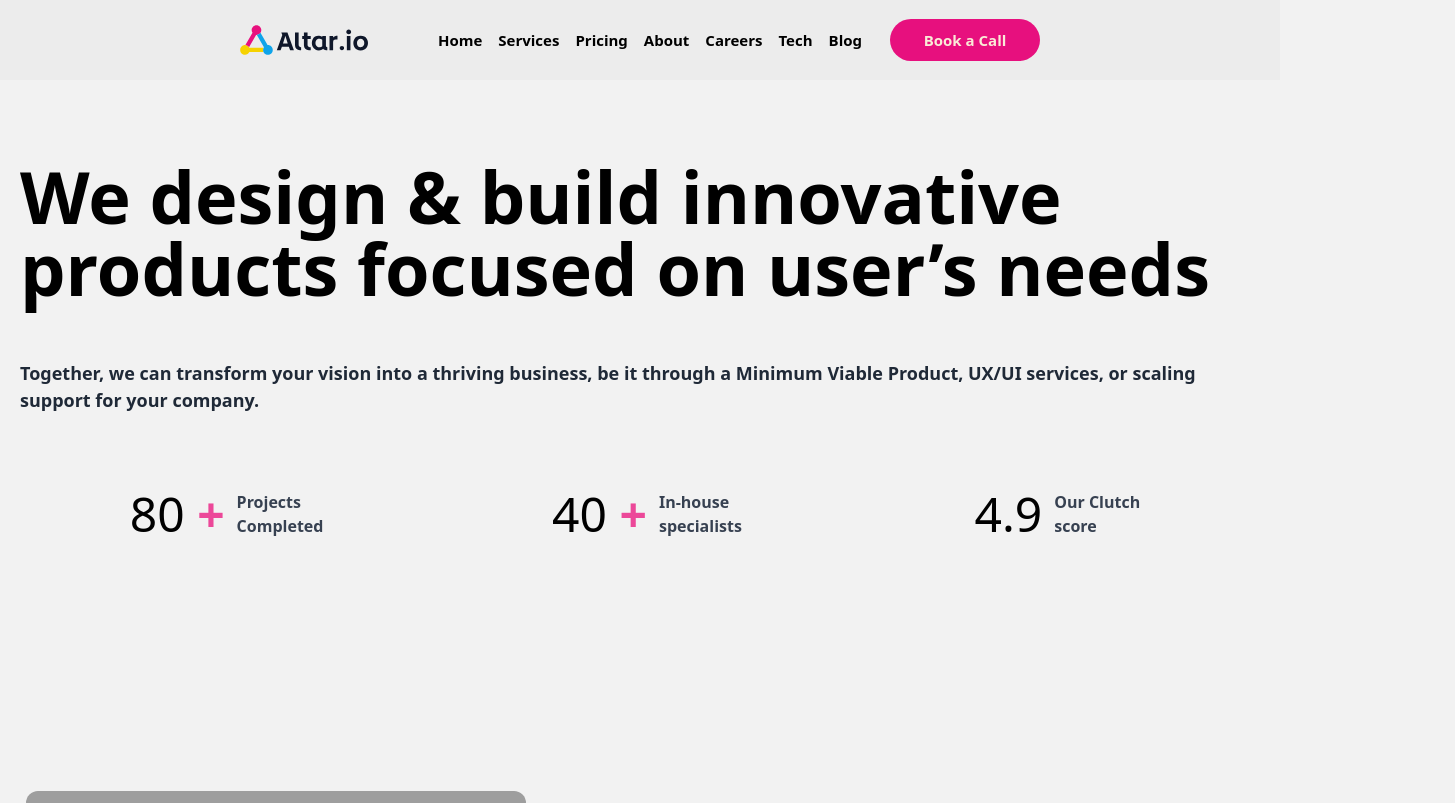
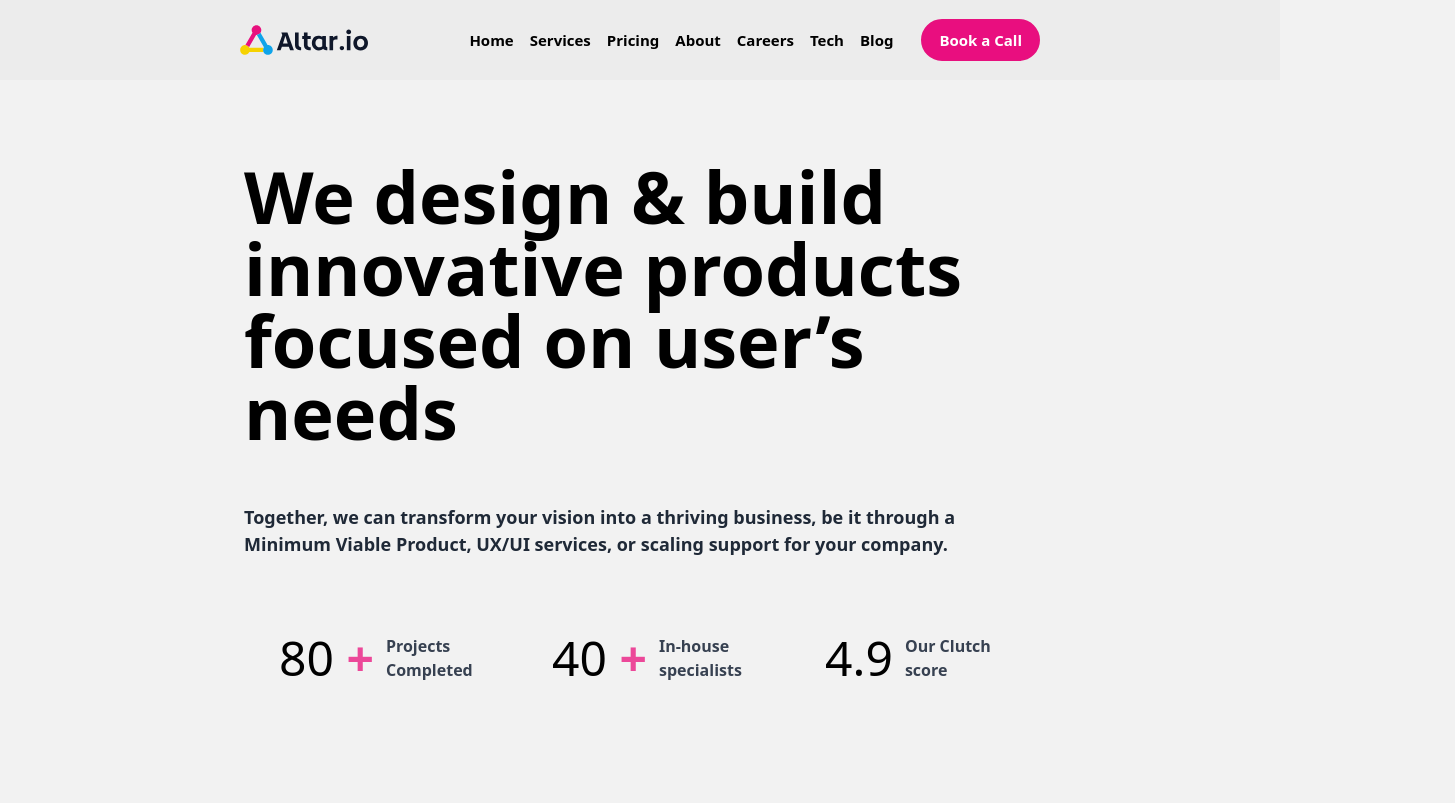
Before and after one commit to maxxkh/react-fronEnd-1, a React (Create React App) app: page /react-fronEnd-1/services in a window 1280 px wide. Shown: the top 803 px of the page, 1455 px wide, since content can reach past the window. Built offline with nearby package versions, Linux system fonts and the light colour scheme; grey boxes are pictures that could not be loaded.

Commit message:
the services page is complete now

```diff
--- a/src/Components/Accordion/Accordion.jsx
+++ b/src/Components/Accordion/Accordion.jsx
@@ -43,7 +43,7 @@ const data = [
 
 export default function AccordionUsage() {
   return (
-    <div>
+    <div className=' lg:mx-56'>
         {data.map((item) => (
             <Accordion key={item.id}>
                 <AccordionSummary
@@ -51,7 +51,9 @@ export default function AccordionUsage() {
                 aria-controls="panel1-content"
                 id="panel1-header"
                 >
-                <Typography component="span"><span  className='font-semibold text-xl'>{item.title}</span> </Typography>
+                    <span className='p-4 '>
+                        <Typography component="span"><span  className='accordiantitle font-semibold text-xl'>{item.title}</span> </Typography>
+                    </span>
                 </AccordionSummary>
                 <AccordionDetails>
                     <span  className=' text-[17px] text-gray-700'>
@@ -60,8 +62,6 @@ export default function AccordionUsage() {
                 </AccordionDetails>
             </Accordion>
         ))}
-
-
     </div>
   );
 }
--- a/src/Components/Carousel/index.jsx
+++ b/src/Components/Carousel/index.jsx
@@ -9,21 +9,21 @@ function CarouselV2() {
   const carouselData = [
     {
       image: "https://altar.io/wp-content/uploads/2024/11/Screenshot-2024-11-06-at-18.22.40-1024x565.png.webp",
-      title: "Capital One",
+      title: "Krepling",
       description:
         "Capital One Shopping looks for better offers, instantly searches for and applies available coupon codes at checkout.",
     },
     {
       image: "https://altar.io/wp-content/uploads/2023/12/SYNAPSE-1-1024x533.png.webp",
-      title: "Another Title",
+      title: "Synapse",
       description:
-        "This is another example description for the carousel item.",
+        'Synapse Credit is a fintech tool developed in partnership with AlixPartners that allows financial institutions to assess the credit scoring of offline retailers.',
     },
     {
       image: "https://altar.io/wp-content/uploads/2023/11/Ovvio-Cover-1024x584.png.webp",
-      title: "Yet Another Title",
+      title: "Ovvio",
       description:
-        "This is yet another example description for the carousel item.",
+      "Ovvio is a peer-to-peer knowledge-sharing platform where “Knowledge Seekers” can get in touch with the right “Knowledge Giver” that has the right experience and wisdom to answer their questions. Givers have a direct channel to monetise their knowledge and wisdom just by sharing it with Seekers on peer-to-peer dynamics.",
     },
   ];
 
--- a/src/Components/Clients/ClientInfo.jsx
+++ b/src/Components/Clients/ClientInfo.jsx
@@ -3,10 +3,10 @@ export default function ClientInfo() {
         <section className="clientInfo px-5 text-center mt-10">
             <h1 className="text-4xl font-bold"> Our clients are seen on...</h1>
             <div className="clientsList flex items-center flex-wrap flex-col pt-10 md:flex-row md:justify-center md:gap-20">
-                <img src="https://altar.io/wp-content/uploads/2023/12/brand-forbes.png.webp" alt="" className="clientLogo" />
-                <img src="https://altar.io/wp-content/uploads/2024/09/techcrunch-vector-logo.svg" alt="" className="clientLogo" />
-                <img src="https://altar.io/wp-content/uploads/2024/09/Fast_Company_logo.svg" alt="" className="clientLogo" />
-                <img src="https://altar.io/wp-content/uploads/2024/09/techcrunch-vector-logo.svg" alt="" className="clientLogo" />
+                <img src="https://altar.io/wp-content/uploads/2023/12/brand-forbes.png.webp" alt="" className="clientLogo md:w-40" />
+                <img src="https://altar.io/wp-content/uploads/2024/09/techcrunch-vector-logo.svg" alt="" className="clientLogo md:w-40" />
+                <img src="https://altar.io/wp-content/uploads/2024/09/Fast_Company_logo.svg" alt="" className="clientLogo md:w-40" />
+                <img src="https://altar.io/wp-content/uploads/2024/09/techcrunch-vector-logo.svg" alt="" className="clientLogo md:w-40" />
             </div>
         </section>
     )
--- a/src/Components/HeroSection/ServicesHero.jsx
+++ b/src/Components/HeroSection/ServicesHero.jsx
@@ -67,7 +67,7 @@ function Timer() {
 
 export default function ServicesHero() {
     return (
-        <section className="servicesHero px-5">
+        <section className="servicesHero px-5 lg:mx-56">
             <div className="text">
                 <h1 className="text-5xl font-bold pt-20 md:text-7xl">We design & build innovative products focused on user’s needs</h1>
                 <p className="font-semibold text-[18px] text-gray-800 pt-14">Together, we can transform your vision into a thriving business, be it through a Minimum Viable Product, UX/UI services, or scaling support for your company.</p>
--- a/src/Components/Qualities/Qualities.jsx
+++ b/src/Components/Qualities/Qualities.jsx
@@ -17,12 +17,14 @@ const data = [
 
 export default function Qualities(params) {
     return(
-        <section className="QualitiesSection overflow-x-hidden bg-white my-10 py-10 px-5">
+        <section className="QualitiesSection lg:px-56 lg:inline-flex overflow-x-hidden  bg-white my-10 py-10 px-5">
+            <div className="textContainer lg:w-[40%]">
+
                 <div className="topText">
                     <h1 className="text-4xl font-bold">Why choose Altar for your next business venture?</h1>
                     <p className="text-gray-700 mt-5 text-[16px] font-semibold">Our company was formed by ex-startup founders that learned how to bring new innovative products to market by doing it.</p>
                 </div>
-                <div className="qualities pt-10">
+                <div className="qualities lg:px-5  pt-10">
                     {data.map((item, index) => (
                         <div key={index} className="qualityCard mt-5 bg-white shadow-md rounded-lg p-5">
                             <h1 className="  text-[156x] font-bold flex items-center gap-3">
@@ -33,7 +35,8 @@ export default function Qualities(params) {
                         </div>
                     ))}
                 </div>
-                <div className="img h-screen w-[1000px] ">
+            </div>
+            <div className="img h-screen w-[1000px]  lg:w-[800px] overflow-hidden ">
                 <img
                     className="w-full h-auto translate-x-[-150px] md:translate-x-0 md:w-[800px]"
                     src="https://altar.io/wp-content/uploads/2023/12/fave-mockup-phone.png"
--- a/src/Components/ServicesSection/Services.jsx
+++ b/src/Components/ServicesSection/Services.jsx
@@ -10,7 +10,7 @@ import Card from "./Card/Card"
 export default function Services(props) {
     console.log(img1)
     return(
-        <section className=" services "
+        <section className=" services md:mx-0 lg:mx-48 "
 
         >
             <div className="serviceInfo lg:w-2/4 ">
@@ -24,8 +24,7 @@ export default function Services(props) {
 
                 </p>
             </div>
-
-            <div className="cards flex flex-wrap lg:justify-center lg:gap-3 items-center  mt-10 " >
+            <div className="cards flex flex-wrap lg:justify-center lg:gap-3 items-center mt-10 " >
                 <Card
                     imgURL={img1}
                     name="Product Scope"
--- a/src/Components/SiteAssets/Buttons/BasicButton.jsx
+++ b/src/Components/SiteAssets/Buttons/BasicButton.jsx
@@ -1,27 +1,22 @@
+import { colors } from "@mui/material"
 export default function BasicButton(props) {
-    let styles = {}
-    if(props.filled){
-        styles={
-            backgroundColor: '#e7107e',
-        }
-    }
-    else{
-        styles ={
-            border:'2px solid #e7107e',
-            color: `white`,
-            textShadow: `2px 2px 2px #e7107e`,
-        }
-    }
-
-
-    return(
+    return (
         <button
-                onClick={props.handleClick}
-                className="PrimaryButton"
-                style={styles}>
-
-
+            onClick={props.handleClick}
+            className={`
+                px-4 py-2
+                border-2
+                border-[#e7107e]
+                ${props.filled ? 'bg-[#e90e7f] text-white' : 'bg-transparent text-[#e90e7f]'}
+                hover:bg-[#e90e7f]
+                hover:text-white
+                font-semibold
+                transition-colors
+                duration-300
+                rounded-3xl
+            `}
+        >
             {props.ButtonText}
         </button>
-    )
+    );
 }
--- a/src/index.css
+++ b/src/index.css
@@ -67,7 +67,6 @@ body{
     width: 300px;
   }
   .awardsContainer{
-
     width: 200px;
   }
 
@@ -223,8 +222,6 @@ body{
     justify-content: center;
   }
 
-  /* } */
-
 
 /* service page */
 
--- a/src/pages/Services.jsx
+++ b/src/pages/Services.jsx
@@ -20,7 +20,6 @@ export default function ServicesPage() {
             <Founder
             title="How we work"
             description='We believe there are no excuses to build anything less than great technology products. To achieve this, we combine a lean approach with tried-and-tested frameworks and our extensive experience in creating products that successfully hit the market. Our ethos mirrors the dynamics of an in-house team, ensuring a partnership rooted in complete transparency, alignment with your objectives, and a shared business vision. You’ll be working hand-in-hand with our committed, highly efficient team of in-house specialists.'
-            // founder="John Doe"
             founderImage="https://altar.io/wp-content/uploads/2024/01/gallery-image-7-1024x682.jpg.webp"
             />
             <Services/>
```
Also changed, not shown: src/Components/Carousel/Carousel.jsx (+9 -9 lines), src/Components/Tech/TechInfo.jsx (+12 -123 lines). Lines whose indentation alone changed are shown as unchanged.
